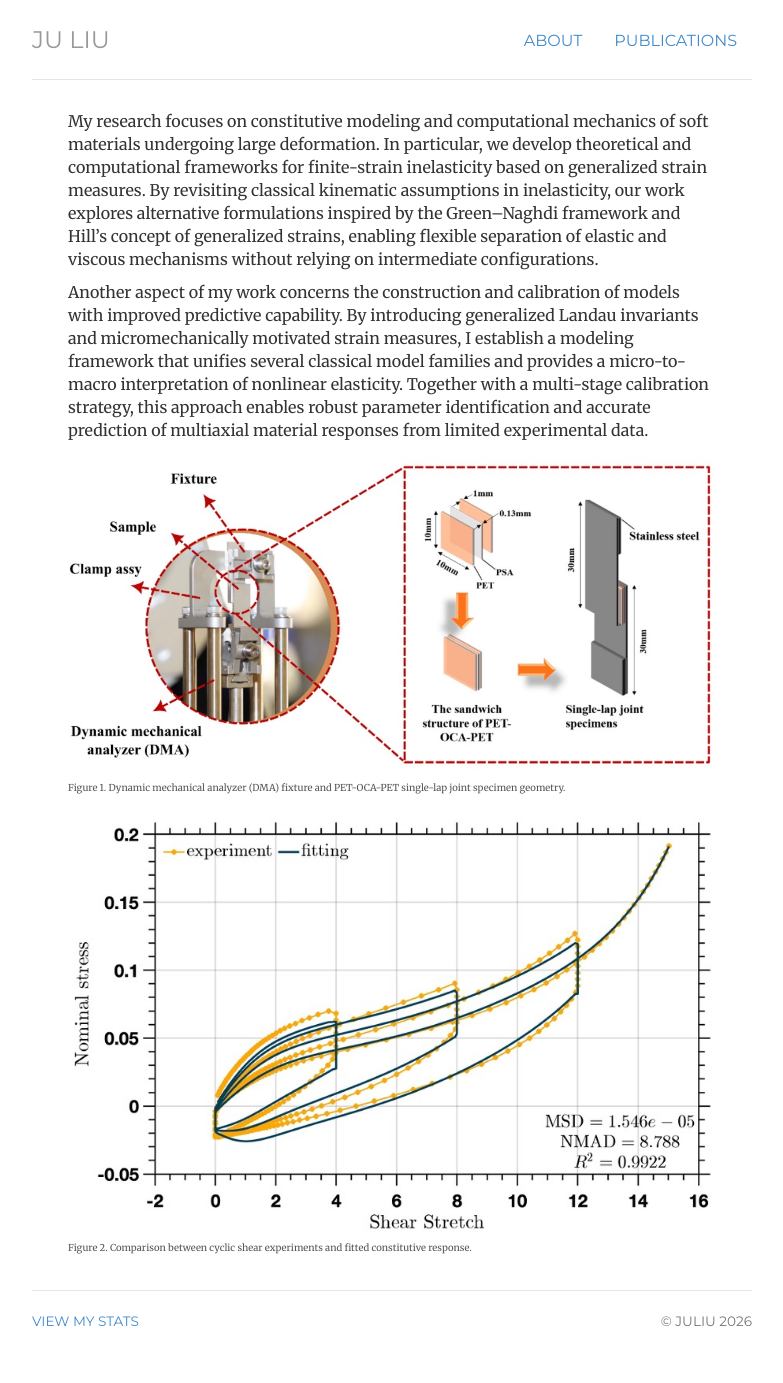
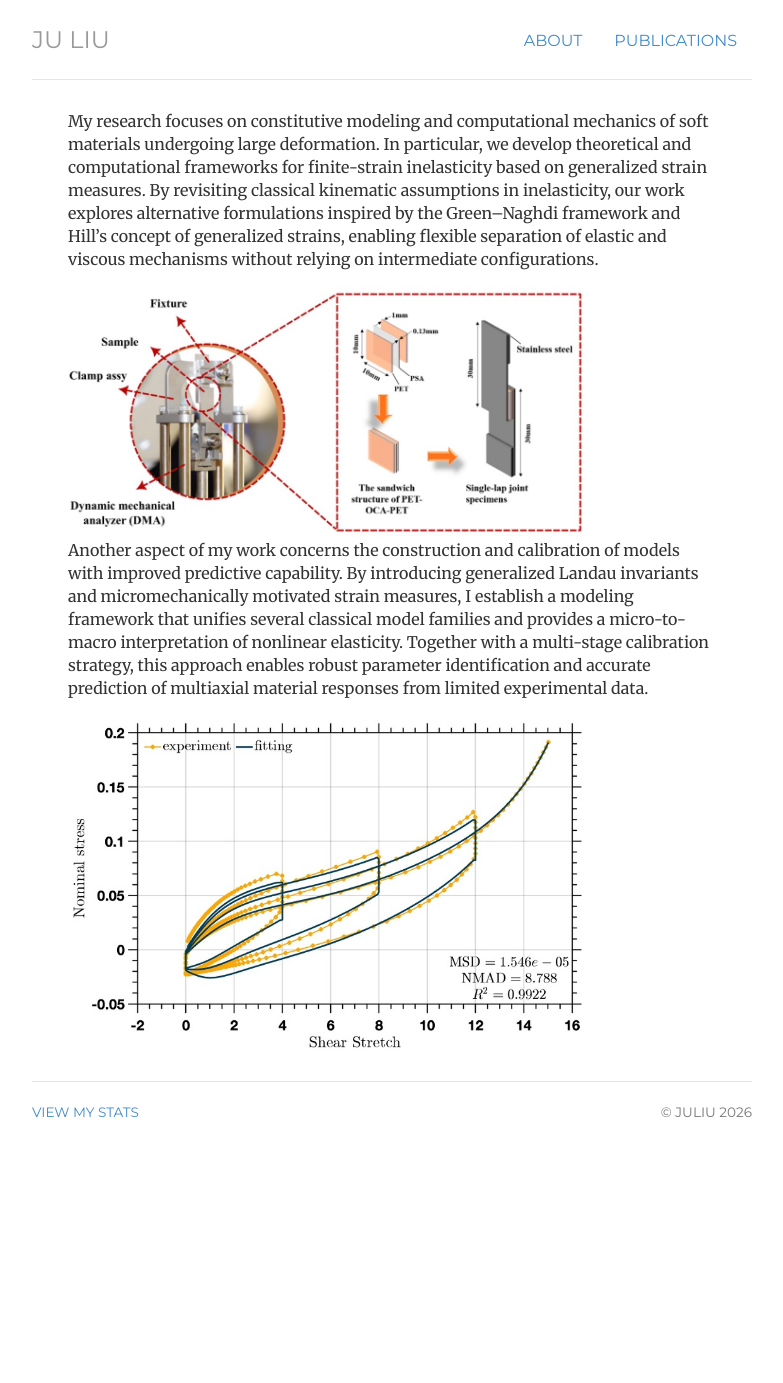
Before and after one commit to ju-liu/ju-liu.github.io, a Jekyll site: the page built from research/constitutive-modeling-inelastic-materials.html, in a window 1280 px wide. Shown: the whole page, without its empty margins (248-1031 px from the left). Built offline with Jekyll 4.4.1, drawn with Linux system fonts in a browser that asks for light colours; nearby versions of some CDN libraries; library files that are not in the unit come from our copies; comment, search, counter and statistics services are not loaded; after the commit the page ends 1174 px from its top, so only the background shows below that.

Commit message:
Update constitutive-modeling-inelastic-materials.html

```diff
--- a/research/constitutive-modeling-inelastic-materials.html
+++ b/research/constitutive-modeling-inelastic-materials.html
@@ -13,23 +13,19 @@
     My research focuses on constitutive modeling and computational mechanics of soft materials undergoing large deformation. In particular, we develop theoretical and computational frameworks for finite-strain inelasticity based on generalized strain measures. By revisiting classical kinematic assumptions in inelasticity, our work explores alternative formulations inspired by the Green–Naghdi framework and Hill’s concept of generalized strains, enabling flexible separation of elastic and viscous mechanisms without relying on intermediate configurations.
   </p>
 
+      <div style="display: grid; gap: 1.25rem; margin-top: 1.5rem;">
+    <figure style="margin: 0;">
+      <img src="{{ '/img/dma.jpg' | relative_url }}" alt="Dynamic mechanical analyzer fixture and PET-OCA-PET single-lap joint specimen" style="max-width: 80%; height: auto; display: block;">
+    </figure>
+      </div>
+
   <p>
     Another aspect of my work concerns the construction and calibration of models with improved predictive capability. By introducing generalized Landau invariants and micromechanically motivated strain measures, I establish a modeling framework that unifies several classical model families and provides a micro-to-macro interpretation of nonlinear elasticity. Together with a multi-stage calibration strategy, this approach enables robust parameter identification and accurate prediction of multiaxial material responses from limited experimental data.
   </p>
 
     <div style="display: grid; gap: 1.25rem; margin-top: 1.5rem;">
     <figure style="margin: 0;">
-      <img src="{{ '/img/dma.jpg' | relative_url }}" alt="Dynamic mechanical analyzer fixture and PET-OCA-PET single-lap joint specimen" style="max-width: 100%; height: auto; display: block;">
-      <figcaption style="font-size: 0.95rem; color: #555; margin-top: 0.4rem;">
-        Figure 1. Dynamic mechanical analyzer (DMA) fixture and PET-OCA-PET single-lap joint specimen geometry.
-      </figcaption>
-    </figure>
-
-    <figure style="margin: 0;">
-      <img src="{{ '/img/inelastic-cyclic-fitting.jpg' | relative_url }}" alt="Nominal stress versus shear stretch experimental and fitting curves" style="max-width: 100%; height: auto; display: block;">
-      <figcaption style="font-size: 0.95rem; color: #555; margin-top: 0.4rem;">
-        Figure 2. Comparison between cyclic shear experiments and fitted constitutive response.
-      </figcaption>
+      <img src="{{ '/img/inelastic-cyclic-fitting.jpg' | relative_url }}" alt="Nominal stress versus shear stretch experimental and fitting curves" style="max-width: 80%; height: auto; display: block;">
     </figure>
   </div>
 
```
